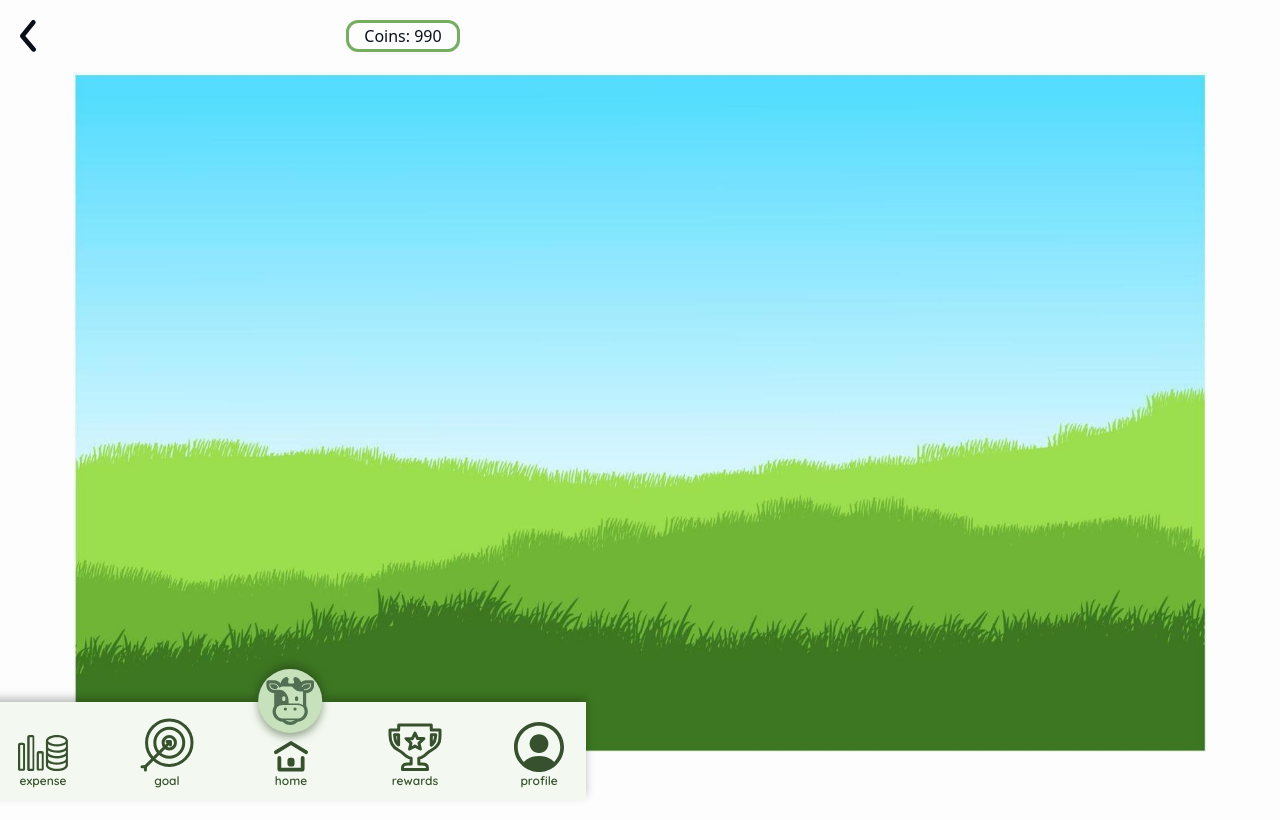
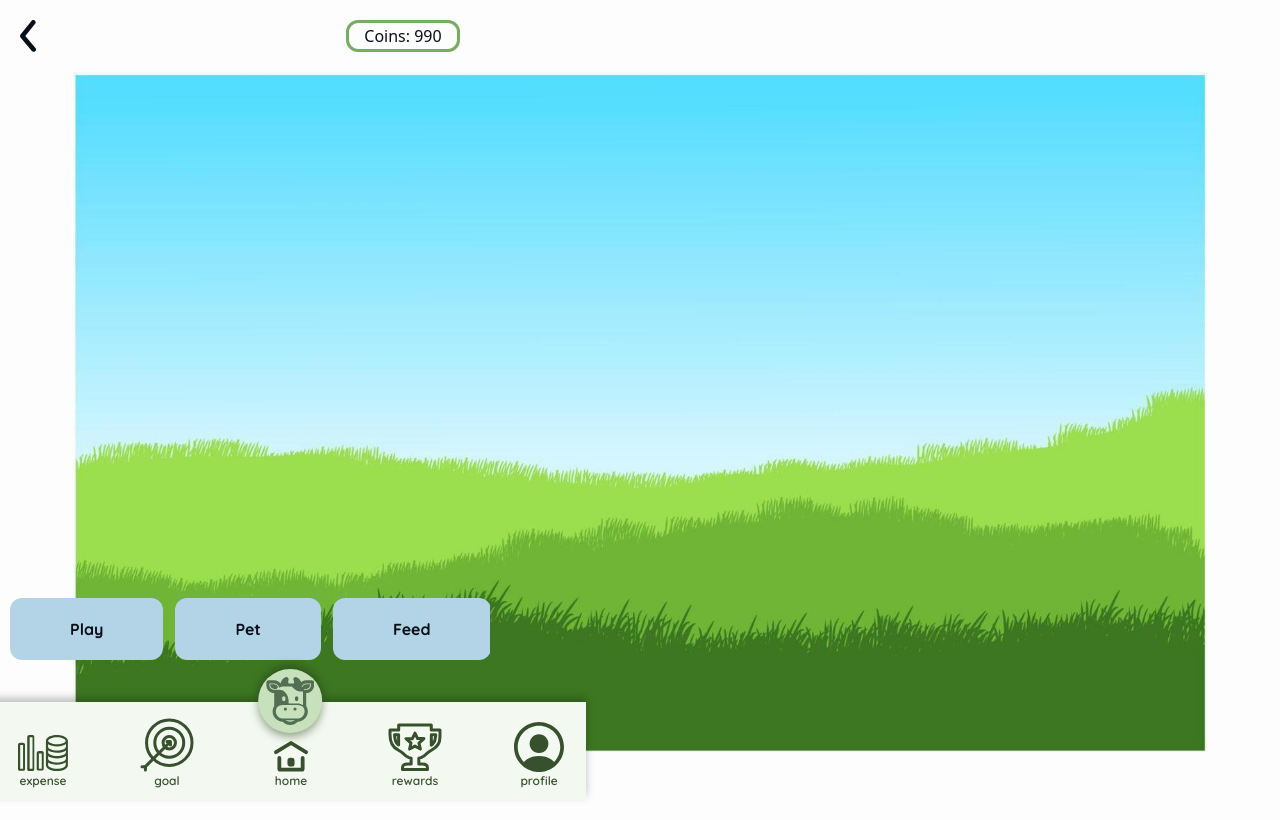
Before and after one commit to AlyssaHug/Design02_App, a Next.js app: page / in a window 1280 px wide. Built offline with nearby package versions, Linux system fonts and the light colour scheme.

Commit message:
added slider

```diff
--- a/app/Cow/styles.module.css
+++ b/app/Cow/styles.module.css
@@ -26,3 +26,13 @@
     height: 85vh;
 
 }
+
+.sliderContainer {
+    position: absolute;
+    bottom: 160px; /* Space from the bottom */
+    width: 100%;
+    display: flex;
+    justify-content: center;
+    z-index: 10; /* Ensure it stays above the background */
+    margin-left: 10px;
+}
--- a/app/page.js
+++ b/app/page.js
@@ -1,28 +1,37 @@
 "use client";
 import Coins from "./ui/coins/coins";
 import Nav from "./ui/navbar/navbar";
+import Slider from "@/app/ui/slider/slider";
 
 import styles from "@/app/Cow/styles.module.css";
 
 export default function Page() {
     return (
         <div className={styles.container}>
+            <div className={styles.sliderContainer}>
+                <Slider />
+            </div>
             <Nav />
             <div className={styles.sameRow}>
                 <img
-                    src='/left_arrow.svg'
-                    alt='Back arrow'
+                    src="/left_arrow.svg"
+                    alt="Back arrow"
                 />
                 <div className={styles.coins}>
                     <Coins
-                        value='Coins: '
+                        value="Coins: "
                         coin={990}
                     />
                 </div>
             </div>
             <div className={styles.background}>
-                <img src="/grassbg.jpg" className={styles.backgroundImage} alt="Grass field background" />
+                <img
+                    src="/grassbg.jpg"
+                    className={styles.backgroundImage}
+                    alt="Grass field background"
+                />
             </div>
+
         </div>
     );
 }
```
